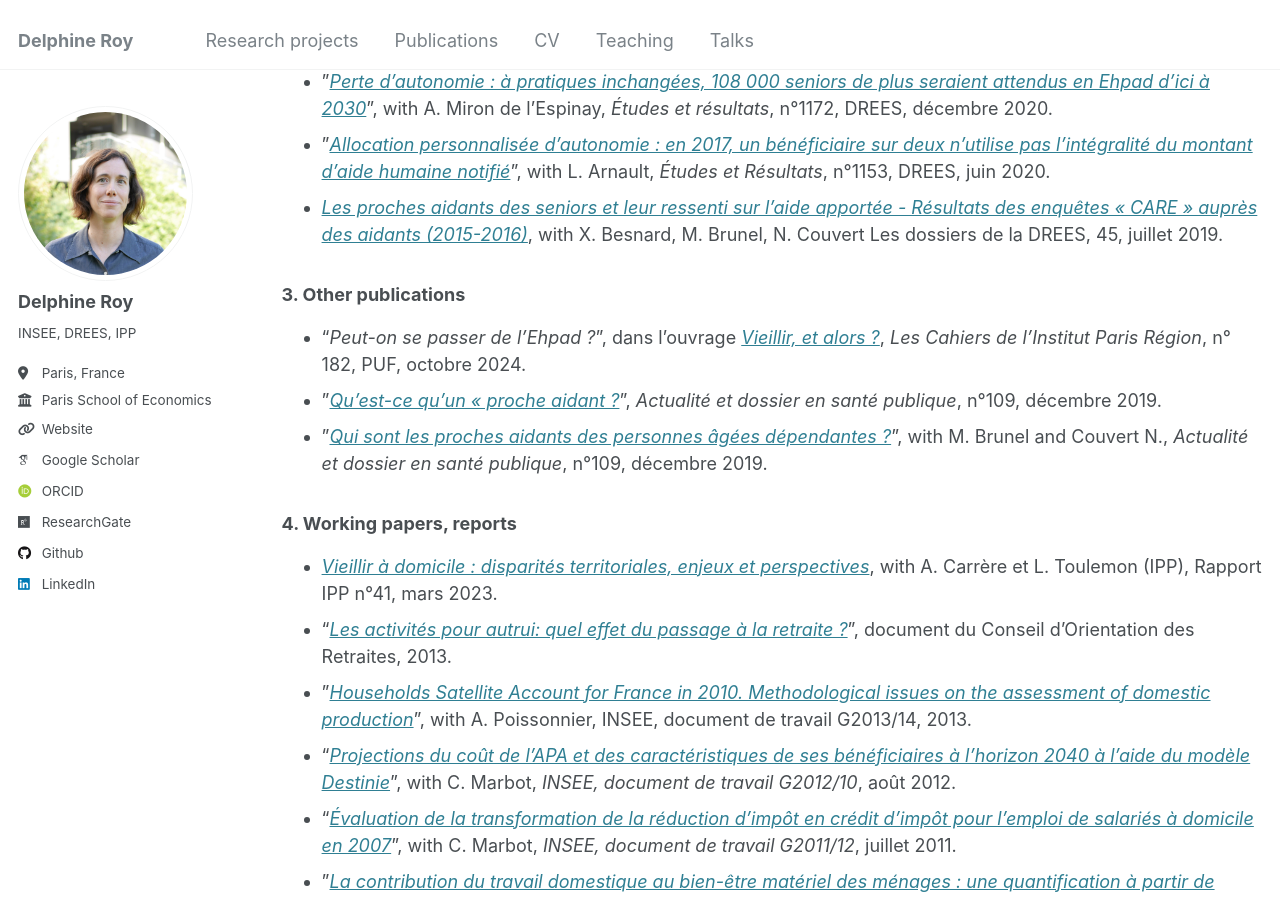
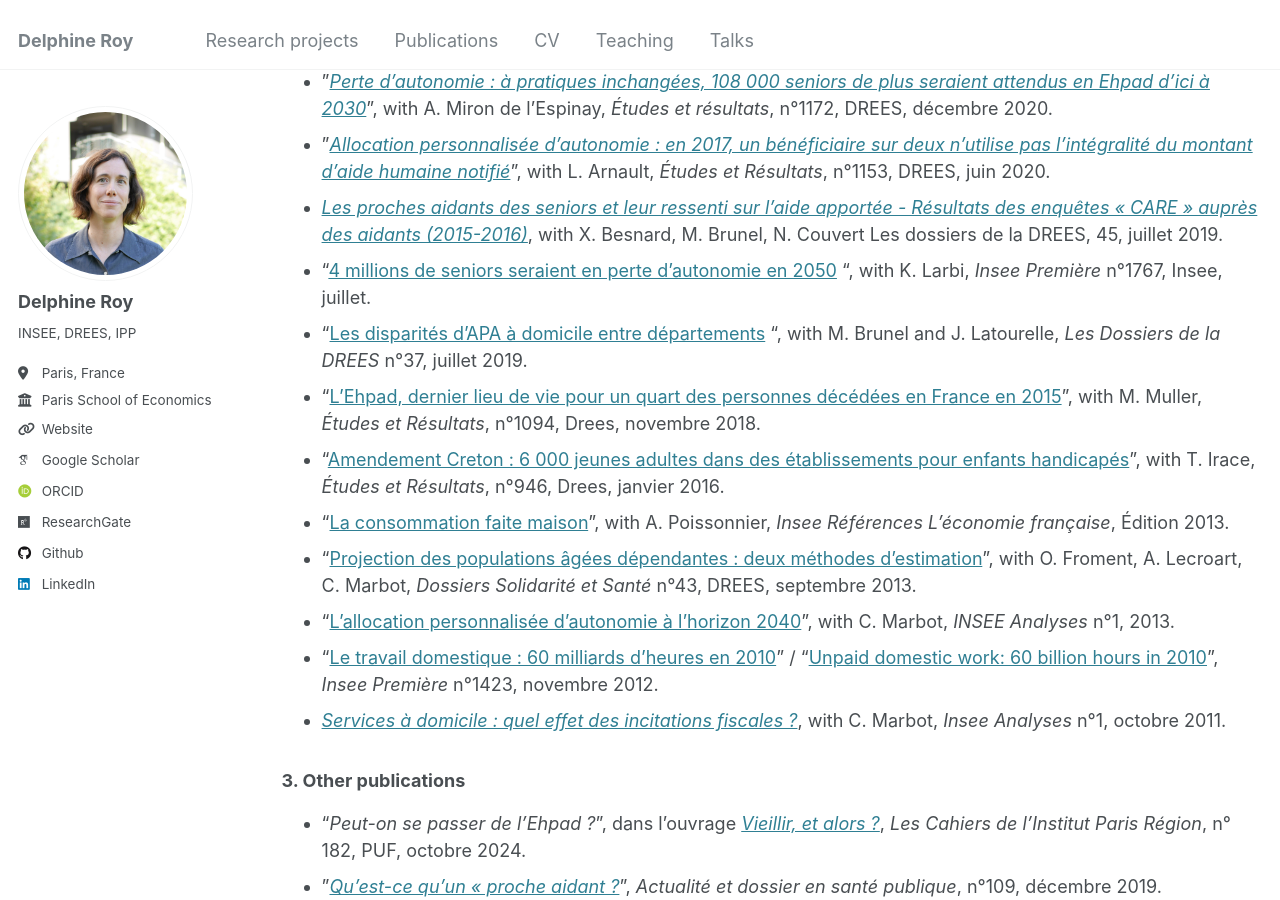
Before and after one commit to DelphineRoy/delphineroy.github.io, a Jekyll site: the page built from _pages/papiers.md, in a window 1280 px wide and 900 px high, scrolled down 1491 px. Built offline with Jekyll 4.4.1, drawn with Linux system fonts in a browser that asks for light colours; some web fonts are replaced.

Commit message:
Ajoute les publis stat publique manquantes à papiers.md

```diff
--- a/_pages/papiers.md
+++ b/_pages/papiers.md
@@ -45,6 +45,16 @@ author_profile: true
 - "[*Perte d’autonomie : à pratiques inchangées, 108 000 seniors de plus seraient attendus en Ehpad d’ici à 2030*](https://drees.solidarites-sante.gouv.fr/publications/etudes-et-resultats/perte-dautonomie-pratiques-inchangees-108-000-seniors-de-plus)", with A. Miron de l’Espinay, *Études et résultats*, n°1172, DREES, décembre 2020.
 - "[*Allocation personnalisée d’autonomie : en 2017, un bénéficiaire sur deux n’utilise pas l’intégralité du montant d’aide humaine notifié*](https://drees.solidarites-sante.gouv.fr/etudes-et-statistiques/publications/etudes-et-resultats/article/allocation-personnalisee-d-autonomie-en-2017-un-beneficiaire-sur-deux-n-utilise)", with L. Arnault, *Études et Résultats*, n°1153, DREES, juin 2020.
 - [*Les proches aidants des seniors et leur ressenti sur l’aide apportée - Résultats des enquêtes « CARE » auprès des aidants (2015-2016)*](https://drees.solidarites-sante.gouv.fr/publications/les-dossiers-de-la-drees/les-proches-aidants-des-seniors-et-leur-ressenti-sur-laide), with X. Besnard, M. Brunel, N. Couvert Les dossiers de la DREES, 45, juillet 2019.
+- "[4 millions de seniors seraient en perte d’autonomie en 2050](https://www.insee.fr/fr/statistiques/4196949) ", with K. Larbi, *Insee Première* n°1767, Insee, juillet.
+- "[Les disparités d’APA à domicile entre départements](https://drees.solidarites-sante.gouv.fr/etudes-et-statistiques/publications/les-dossiers-de-la-drees/article/les-disparites-d-apa-a-domicile-entre-departements) ", with M. Brunel and J. Latourelle, *Les Dossiers de la DREES* n°37, juillet 2019.
+- "[L’Ehpad, dernier lieu de vie pour un quart des personnes décédées en France en 2015](https://drees.solidarites-sante.gouv.fr/etudes-et-statistiques/publications/etudes-et-resultats/article/l-ehpad-dernier-lieu-de-vie-pour-un-quart-des-personnes-decedees-en-france-en)", with M. Muller, *Études et Résultats*, n°1094, Drees, novembre 2018.
+- "[Amendement Creton : 6 000 jeunes adultes dans des établissements pour enfants handicapés](https://drees.solidarites-sante.gouv.fr/etudes-et-statistiques/publications/etudes-et-resultats/article/amendement-creton-6-000-jeunes-adultes-dans-des-etablissements-pour-enfants)", with T. Irace, *Études et Résultats*, n°946, Drees, janvier 2016.
+- "[La consommation faite maison](https://www.insee.fr/fr/statistiques/1372837?sommaire=1372840)", with A. Poissonnier, *Insee Références* *L’économie française*, Édition 2013.
+- "[Projection des populations âgées dépendantes : deux méthodes d’estimation](https://drees.solidarites-sante.gouv.fr/etudes-et-statistiques/publications/les-dossiers-de-la-drees/dossiers-solidarite-et-sante/article/projection-des-populations-agees-dependantes-deux-methodes-d-estimation)", with O. Froment, A. Lecroart, C. Marbot, *Dossiers Solidarité et Santé* n°43, DREES, septembre 2013.
+- "[L’allocation personnalisée d’autonomie à l’horizon 2040](https://www.insee.fr/fr/statistiques/1521329)", with C. Marbot, *INSEE Analyses* n°1, 2013.
+- "[Le travail domestique : 60 milliards d’heures en 2010](http://www.insee.fr/fr/ffc/ipweb/ip1423/ip1423.pdf)" / "[Unpaid domestic work: 60 billion hours in 2010](https://www.insee.fr/en/statistiques/2123971)", *Insee Première* n°1423, novembre 2012.
+- [*Services à domicile : quel effet des incitations fiscales ?*](https://www.insee.fr/fr/statistiques/1521341), with C. Marbot, *Insee Analyses* n°1, octobre 2011.
+
 
 ### 3. Other publications
 
```
